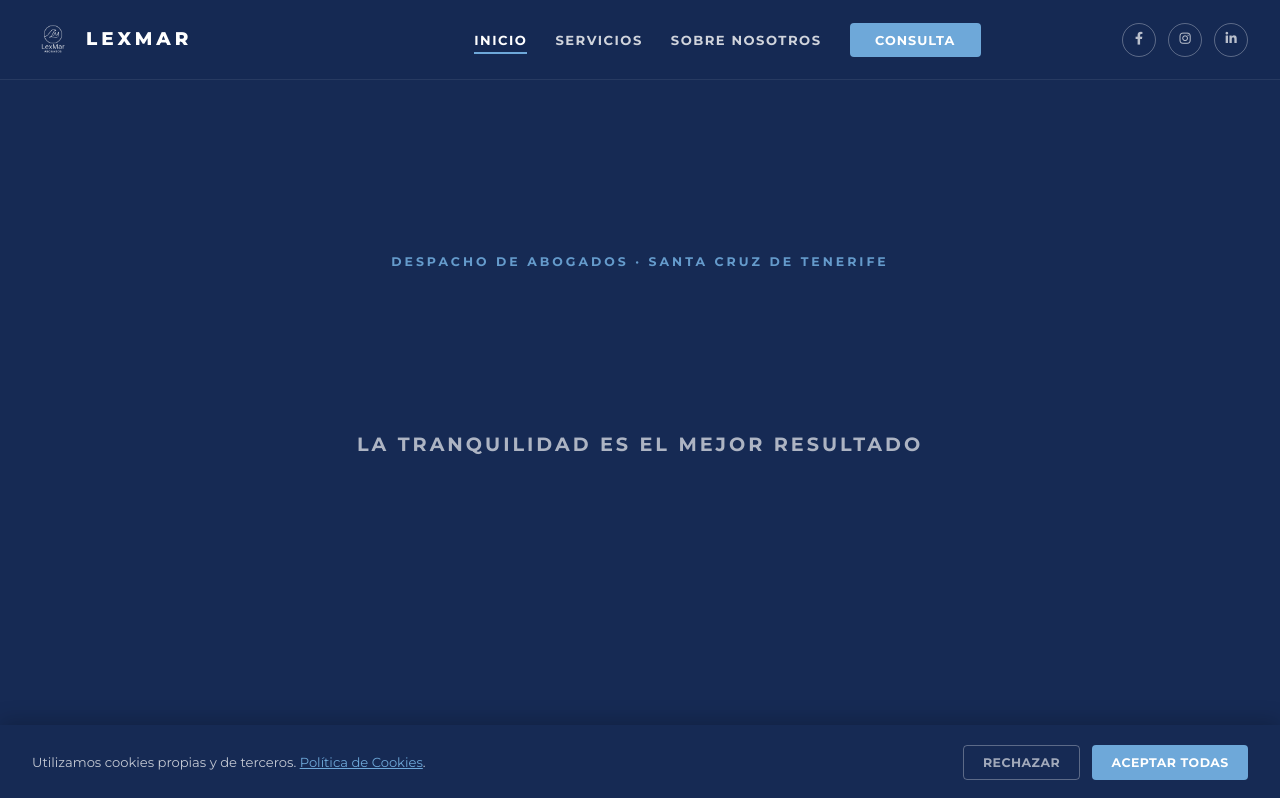
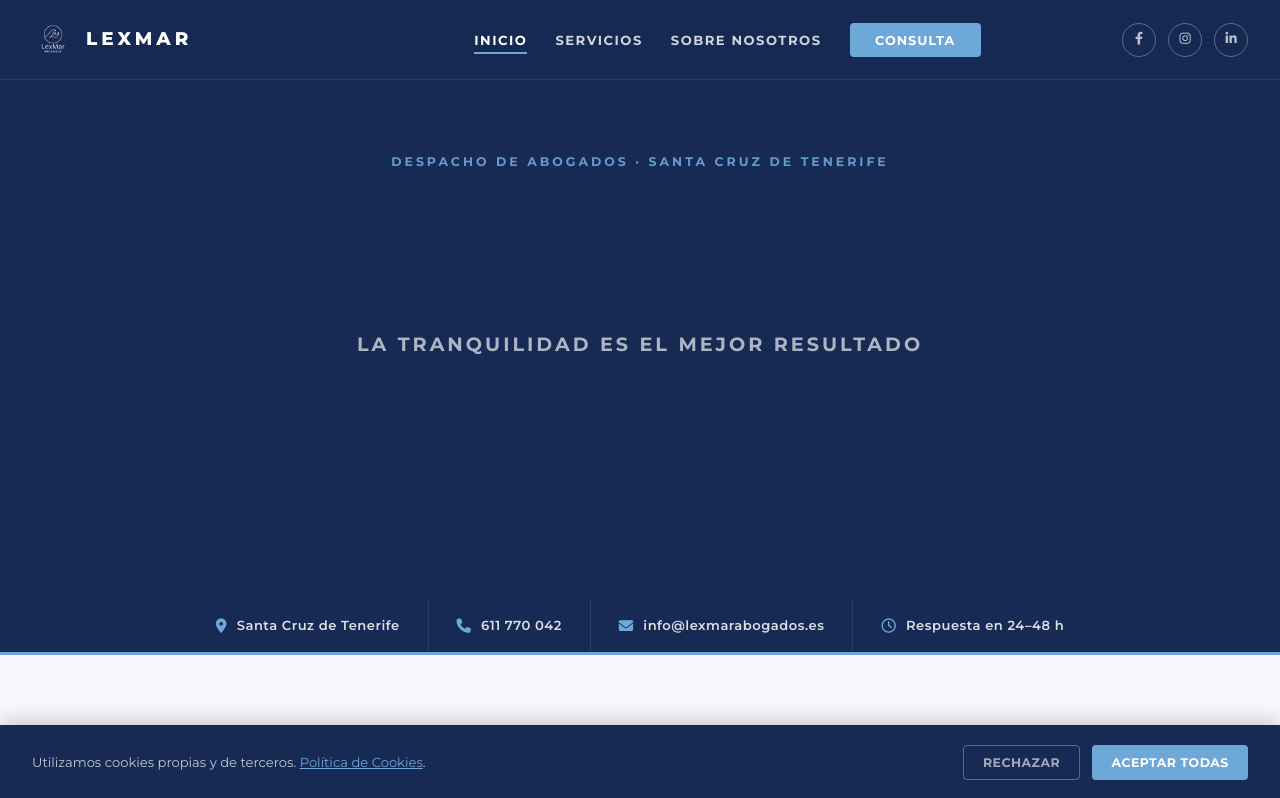
Before and after one commit to LexMar-Team/LexMar, a Next.js app: page / in a window 1280 px wide. Shown: the top 798 px of the page. Built offline with nearby package versions, Linux system fonts and the light colour scheme.

Commit message:
Reparación final de rutas y estilos

```diff
--- a/src/app/globals.css
+++ b/src/app/globals.css
@@ -182,8 +182,7 @@ img { max-width: 100%; display: block; }
    HERO
    ============================================= */
 .hero {
-  height: 100vh;
-  min-height: 600px;
+  min-height: auto;
   display: flex;
   align-items: center;
   justify-content: center;
@@ -191,7 +190,7 @@ img { max-width: 100%; display: block; }
   color: var(--white);
   position: relative;
   overflow: hidden;
-  padding-top: var(--header-height);
+  padding-top: 100px 20px;
 }
 
 .hero-bg {
```
